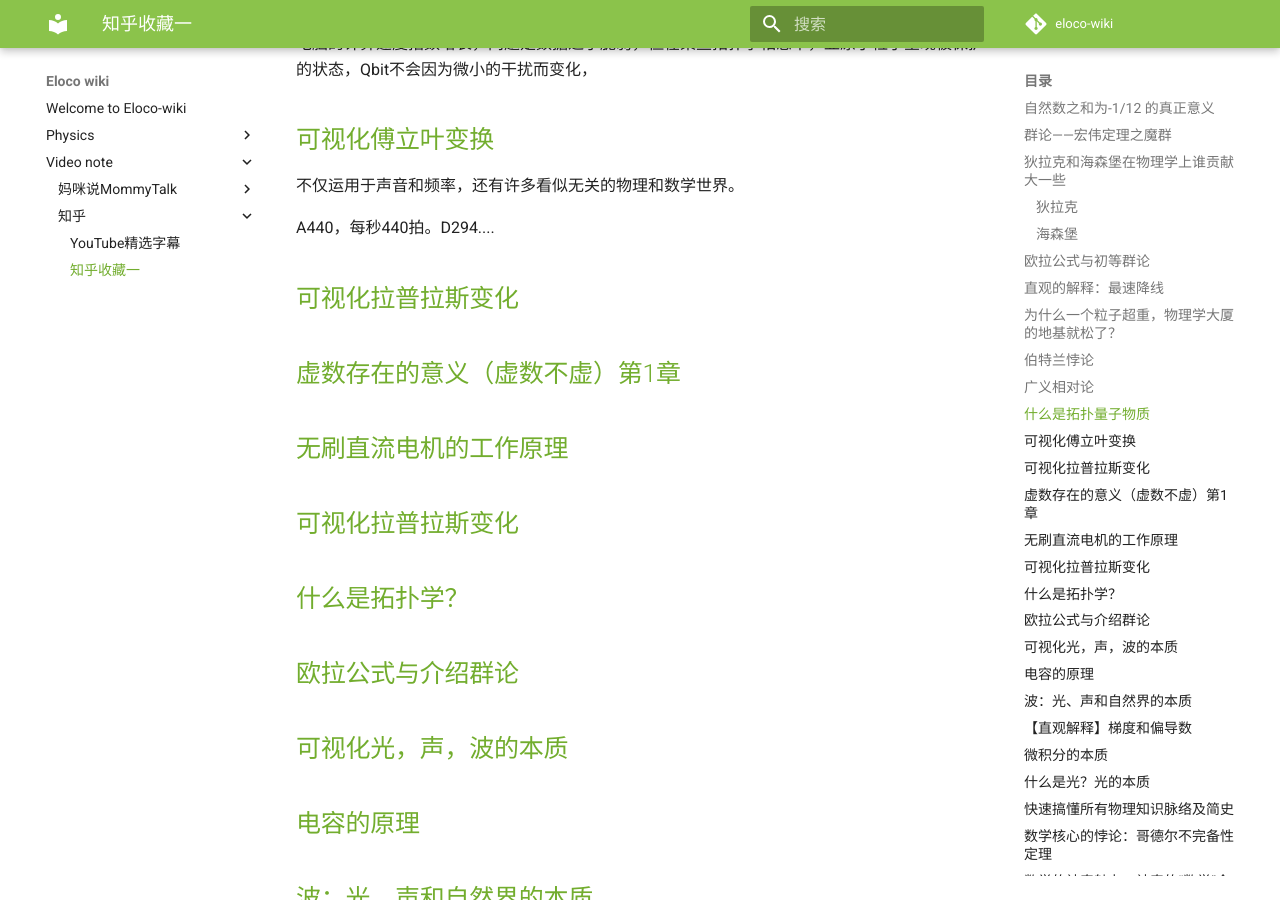
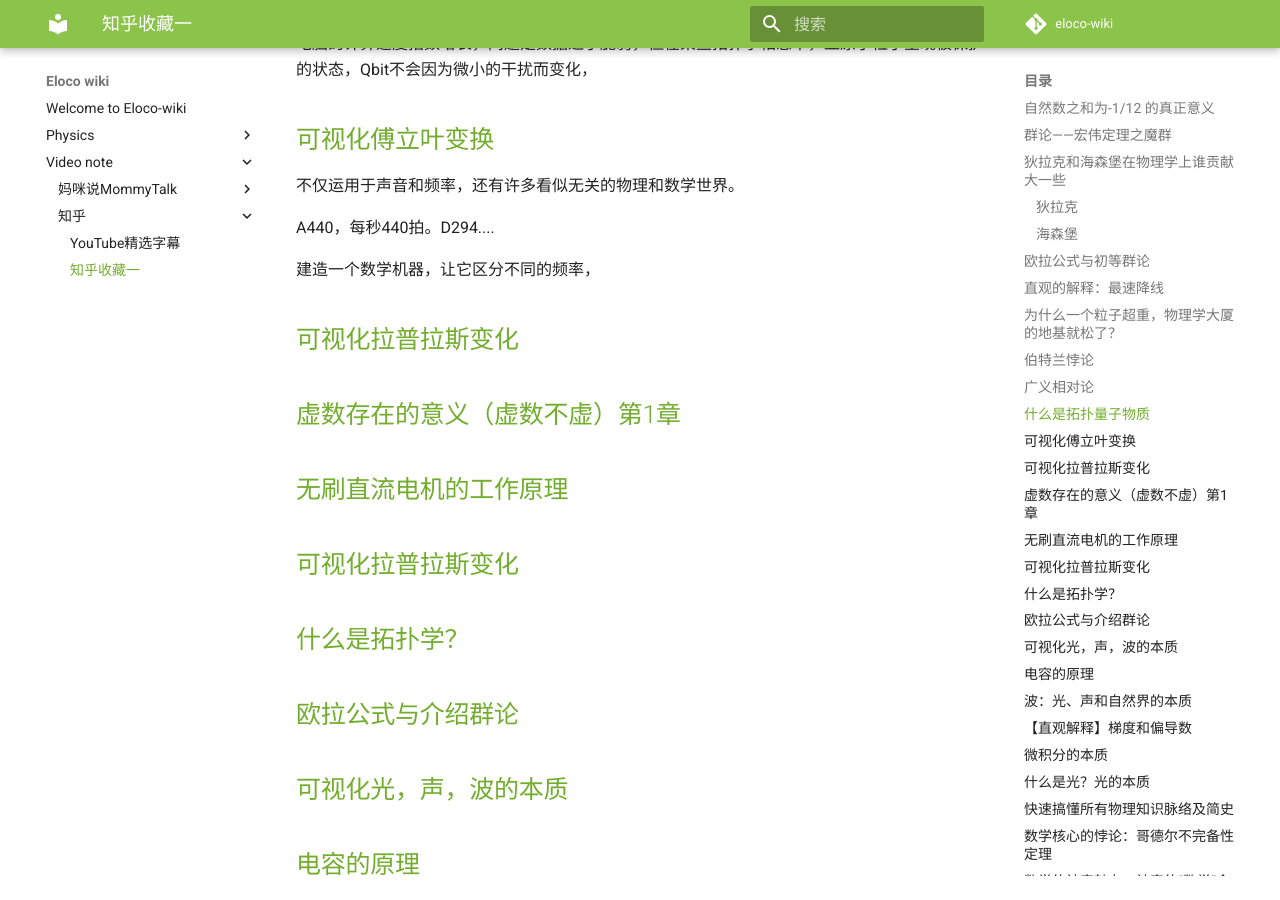
Before and after one commit to Eloco/eloco-wiki, an MkDocs documentation site: the page built from docs/video note/知乎/知乎收藏一.md, in a window 1280 px wide and 900 px high, scrolled down 4400 px. Built offline with MkDocs 1.6.1 and Material for MkDocs 9.7.7, drawn with Linux system fonts in a browser that asks for light colours; comment, search, counter and statistics services are not loaded.

Commit message:
vault backup: 2022-08-01 16:47:32

```diff
--- a/docs/video note/知乎/知乎收藏一.md
+++ b/docs/video note/知乎/知乎收藏一.md
@@ -191,6 +191,8 @@ $g(x+v_0t,t;\lambda)=0$
 
 A440，每秒440拍。D294....
 
+建造一个数学机器，让它区分不同的频率，
+
 ## [可视化拉普拉斯变化](https://www.zhihu.com/zvideo/1508975822250119168?playTime=0.0)
 
 
```
